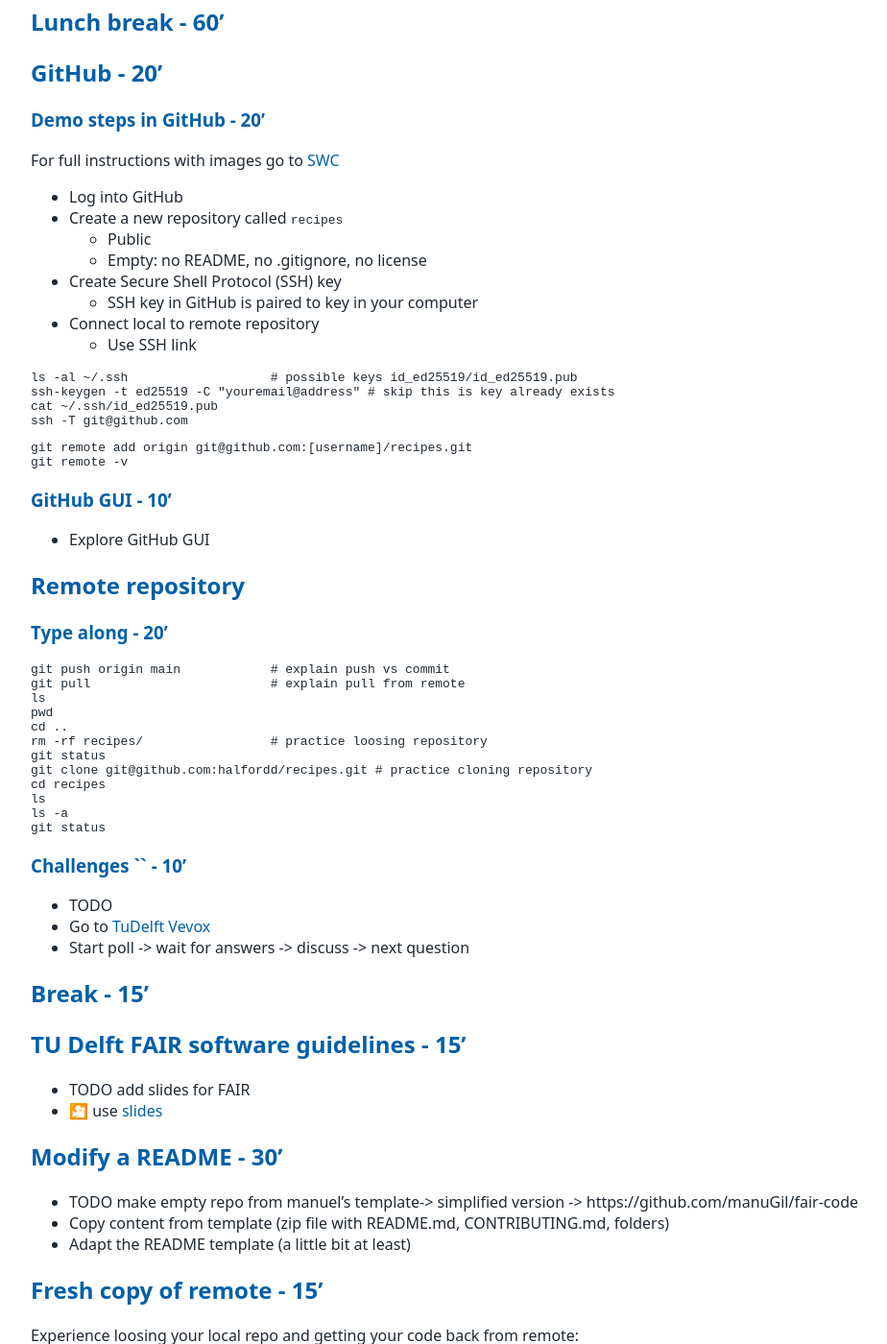
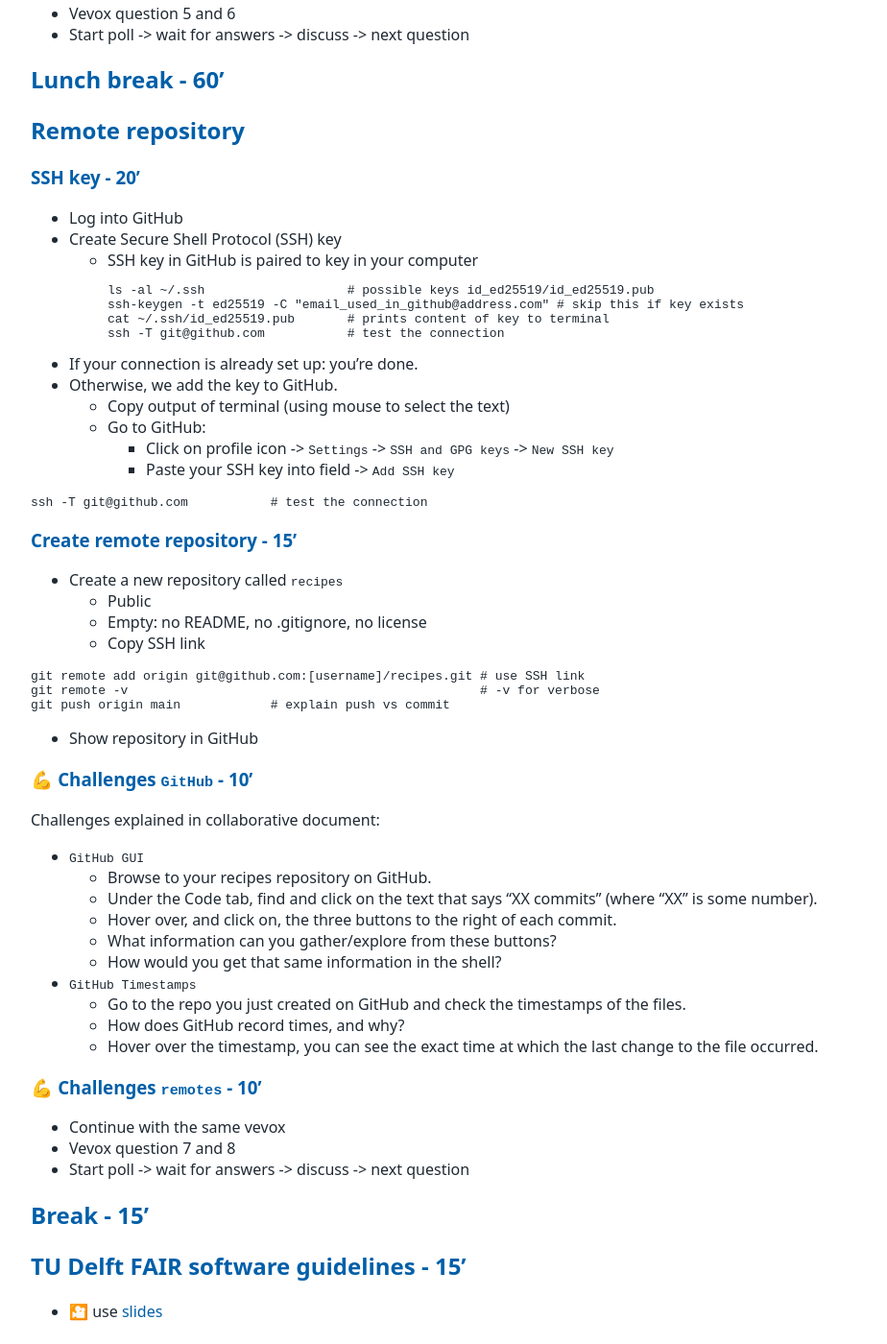
Before and after one commit to tu-delft-library/introduction_to_version_control_with_git, a Jekyll site: the page built from materials_for_trainers/lesson_plan.md, in a window 1280 px wide and 1400 px high, scrolled down 4760 px. Shown: the whole window at 96% size, without its empty margins (108-1032 px from the left). Built offline with Jekyll 4.4.1, drawn with Linux system fonts in a browser that asks for light colours; our own code applies the rules of GitHub Pages for plain Markdown files; some of the changed text lies outside the part shown.

Commit message:
Update lesson plan

````diff
--- a/materials_for_trainers/lesson_plan.md
+++ b/materials_for_trainers/lesson_plan.md
@@ -35,7 +35,7 @@ Important to mention:
 - Git uses branches.
     - We work on the main branch and no more details for now.
 
-### Code along
+### Live coding
 ```
 git version
 git help
@@ -52,7 +52,7 @@ git config --list --global
 - `git init` initializes a repository
 - Git stores all of its repository data in the `.git` directory
 
-### Code along - 10'
+### Live coding - 10'
 ```
 cd Desktop
 mkdir recipes   # create a new directory for repository
@@ -66,9 +66,9 @@ ls -aF          # .git is a special subfolder. DO NOT TOUCH THIS
 ls .git         # some files and subfolders inside .git
 ```
 
-### Challenges `init` - 5'
-- TODO
+### Challenge `init` - 5'
 - Go to [TuDelft Vevox](https://tudelft.vevox.com/#/meetings)
+- Vevox question 1
 - Start poll -> wait for answers -> discuss -> next question
 
 ## Perform multiple “add → commit” cycles
@@ -77,7 +77,7 @@ ls .git         # some files and subfolders inside .git
     - We will work with a text file in this course. It will work the same with code.
     - Code is a text file that is *interpreted* by another program (e.g. python)
 
-### Code along - 20'
+### Live coding - 20'
 ```
 cd ~/Desktop/recipes        # ensure inside recipes dir
 ls                          # dir is empty
@@ -114,9 +114,9 @@ git add guacamole.md        # explain stating area: like framing for a photo
 git commit -m "Add ingredients to guacamole recipe"
 git log
 ```
-### Challenges `changes` - 5'
-- TODO
-- Go to [TuDelft Vevox](https://tudelft.vevox.com/#/meetings)
+### 💪 Challenge `changes` - 5'
+- Continue with the same vevox
+- Vevox question 2
 - Start poll -> wait for answers -> discuss -> next question
 
 ## Break - 15'
@@ -132,7 +132,7 @@ git log
         - `git commit` then actually takes the snapshot
         - `git commit -a` is like gathering everyone to take a group photo
 
-### Code along - 10'
+### Live coding - 10'
 ```
 git status
 nano guacamole.md           # change lemon for lime
@@ -151,10 +151,12 @@ git commit -m "Modify guacamole to traditional recipe"
 git status
 git log
 ```
-### Challenges `staging` - 10'
-- TODO
-- Go to [TuDelft Vevox](https://tudelft.vevox.com/#/meetings)
-- Start poll -> wait for answers -> discuss -> next question
+### 💪 Challenge `staging` - 10'
+`bio Repository` challenge explained in collaborative document
+- Create a new Git repository on your computer called bio.
+- Write a three-line biography for yourself in a file called me.txt, commit your changes
+- Modify one line, add a fourth line
+- Display the differences between its updated state and its original state.
 
 ## git HEAD/TAG game - 15'
 - Game explained in [resources document](https://tud365.sharepoint.com/:w:/r/sites/ResearchDataServices/Gedeelde%20documenten/Training/Research_Software_Training/lesson_plans/resources/resources.docx?d=waea671d7fc6a46d5b5c068fc19f41940&csf=1&web=1&e=f2QYgy)
@@ -163,7 +165,7 @@ git log
 - Commands: `HEAD, HEAD~1, HEAD~2, log --oneline, show, restore`
 - HEAD is the *most recent commit*
 
-### Code along - 15'
+### Live coding - 25'
 ```
 git status
 git log --oneline                   # summarized view
@@ -194,16 +196,16 @@ cat guacamole.md
 ```
 ## Break - 15'
 
-### Challenges `history` - 10'
-- TODO
-- Go to [TuDelft Vevox](https://tudelft.vevox.com/#/meetings)
+### 💪 Challenges `history` - 10'
+- Continue with the same vevox
+- Vevox question 3 and 4
 - Start poll -> wait for answers -> discuss -> next question
 
 
 ## Git ignore
 Emphasize importance of `.ignore` file to keep repository clean.
 
-### Type along - 10'
+### Live coding - 10'
 ```
 git status                          # always check the status of git
 ls                                  # what is inside this directory
@@ -225,85 +227,117 @@ git add a.png                       # if accidentally added, shows warning
 git status --ignored                # status of ignored files
 
 ```
-### Challenges `ignore` - 10'
-- TODO
-- Go to [TuDelft Vevox](https://tudelft.vevox.com/#/meetings)
+### 💪 Challenges `ignore` - 10'
+- Continue with the same vevox
+- Vevox question 5 and 6
 - Start poll -> wait for answers -> discuss -> next question
 
 ## Lunch break - 60'
 
-## GitHub - 20'
+## Remote repository
 
-### Demo steps in GitHub - 20'
-For full instructions with images go to [SWC](https://swcarpentry.github.io/git-novice/instructor/07-github.html)
+### SSH key - 20'
+
 - Log into GitHub
+- Create Secure Shell Protocol (SSH) key
+    - SSH key in GitHub is paired to key in your computer
+```
+ls -al ~/.ssh                   # possible keys id_ed25519/id_ed25519.pub
+ssh-keygen -t ed25519 -C "email_used_in_github@address.com" # skip this if key exists
+cat ~/.ssh/id_ed25519.pub       # prints content of key to terminal
+ssh -T git@github.com           # test the connection
+```
+- If your connection is already set up: you're done.
+- Otherwise, we add the key to GitHub.
+    - Copy output of terminal (using mouse to select the text)
+    - Go to GitHub:
+        - Click on profile icon -> `Settings` -> `SSH and GPG keys` -> `New SSH key`
+        - Paste your SSH key into field -> `Add SSH key`
+
+```
+ssh -T git@github.com           # test the connection
+```
+### Create remote repository - 15'
+
 - Create a new repository called `recipes`
     - Public
     - Empty: no README, no .gitignore, no license
-- Create Secure Shell Protocol (SSH) key
-    - SSH key in GitHub is paired to key in your computer
-- Connect local to remote repository
-    - Use SSH link
+    - Copy SSH link
 
 ```
-ls -al ~/.ssh                   # possible keys id_ed25519/id_ed25519.pub
-ssh-keygen -t ed25519 -C "youremail@address" # skip this is key already exists
-cat ~/.ssh/id_ed25519.pub
-ssh -T git@github.com
+git remote add origin git@github.com:[username]/recipes.git # use SSH link
+git remote -v                                               # -v for verbose
+git push origin main            # explain push vs commit
 ```
+- Show repository in GitHub
 
+### 💪  Challenges `GitHub` - 10'
+Challenges explained in collaborative document:
+- `GitHub GUI`
+    - Browse to your recipes repository on GitHub.
+    - Under the Code tab, find and click on the text that says “XX commits” (where “XX” is some number).
+    - Hover over, and click on, the three buttons to the right of each commit.
+    - What information can you gather/explore from these buttons?
+    - How would you get that same information in the shell?
 
-```
-git remote add origin git@github.com:[username]/recipes.git
-git remote -v
-```
+- `GitHub Timestamps`
+    - Go to the repo you just created on GitHub and check the timestamps of the files.
+    - How does GitHub record times, and why?
+    - Hover over the timestamp, you can see the exact time at which the last change to the file occurred.
 
+### 💪 Challenges `remotes` - 10'
+- Continue with the same vevox
+- Vevox question 7 and 8
+- Start poll -> wait for answers -> discuss -> next question
 
-
-
-### GitHub GUI - 10'
-- Explore GitHub GUI
-
-## Remote repository
-
-### Type along - 20'
-```
-git push origin main            # explain push vs commit
-git pull                        # explain pull from remote
-ls
-pwd
-cd ..
-rm -rf recipes/                 # practice loosing repository
-git status
-git clone git@github.com:halfordd/recipes.git # practice cloning repository
-cd recipes
-ls
-ls -a
-git status
-```
-
-### Challenges `` - 10'
-- TODO
-- Go to [TuDelft Vevox](https://tudelft.vevox.com/#/meetings)
-- Start poll -> wait for answers -> discuss -> next question
 
 ## Break - 15'
 
 ## TU Delft FAIR software guidelines - 15'
-- TODO add slides for FAIR
 - 🎦 use [slides](https://tud365.sharepoint.com/:p:/r/sites/ResearchDataServices/Gedeelde%20documenten/Training/Research_Software_Training/lesson_plans/resources/Introduction%20to%20version%20control%20with%20Git.pptx?d=w582c916207804aac981699323fe83c38&csf=1&web=1&e=c4zb1b)
 
-## Modify a README - 30'
-- TODO make empty repo from manuel's template-> simplified version -> https://github.com/manuGil/fair-code
-- Copy content from template (zip file with README.md, CONTRIBUTING.md, folders)
-- Adapt the README template (a little bit at least)
+## 💪 Challenge `Modify a README` - 15'
+`Modify a README` challenge explained in collaborative document
+- Download the README file from [GitHub](
+https://github.com/tu-delft-library/introduction_to_version_control_with_git/blob/main/material_for_participants/README.md)
+- Add it to your local recipes repository
+- Open file with nano
+- Complete the tasks included between [] in the README file
+- Add and commit changes to your local recipes repository
 
-## Fresh copy of remote - 15'
+## Live coding - 10'
+
 Experience loosing your local repo and getting your code back from remote:
-- Push changes
-- Confirm all files are in remote
-- Delete your local repo
-- Clone repository from github
+
+```
+git status                      # ensure no uncommitted changes
+git push origin main            # push changes
+git pull origin main            # explain pull from remote
+```
+- Confirm all files are in remote (visit GitHub)
+- Admire the new README file
+
+```
+ls
+pwd
+cd ..
+rm -rf recipes/                 # loose repository
+git status                      # no git repository here
+git clone git@github.com:halfordd/recipes.git # clone repository
+cd recipes
+ls
+ls -a                           # notice the difference: no .png files as they were not tracked
+git status
+```
+Magic!
+
+## 💪 Challenge `A new recipe` - 15'
+`A new recipe` challenge explained in collaborative document.
+- Add another recipe file to your local repository (e.g. `hummus.md`, `pesto.md`)
+- Edit to the new file with ingredients and instructions
+- Add and commit changes
+- Push changes to the remote repository
+- Confirm that you see the latest changes in GitHub
 
 ## Break - 15'
 
@@ -312,14 +346,18 @@ Experience loosing your local repo and getting your code back from remote:
 - Let's explore that using VSCode
 
 ## Demo git operations in VSCode - 15'
-- TODO demo script
+- Open VSCode
+- Open folder -> recipes folder
+- Open `guacamole.md` from explorer
+- Make a change (e.g. smash avocado) and save
+- Go to git tab (left)
 
-### Exercise - 20'
+## 💪 Exercise `GitGraph` - 20'
 Try [GitGraph extension](https://marketplace.visualstudio.com/items?itemName=mhutchie.git-graph)
 
 ## Key points - 15'
 * Use the cheat sheet to make sure you revise all the commands
 * Use this file to make sure you revise all topics
 
-## Feedback - 5'
+## Feedback - 10'
 * Ask participants to fill in the feedback survey
````
